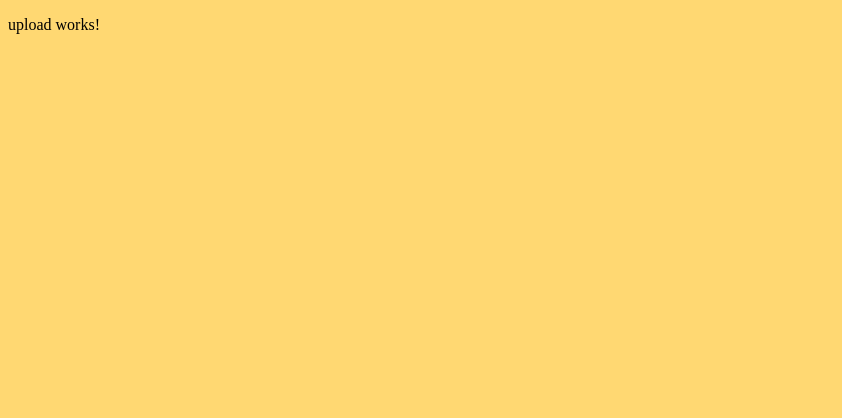
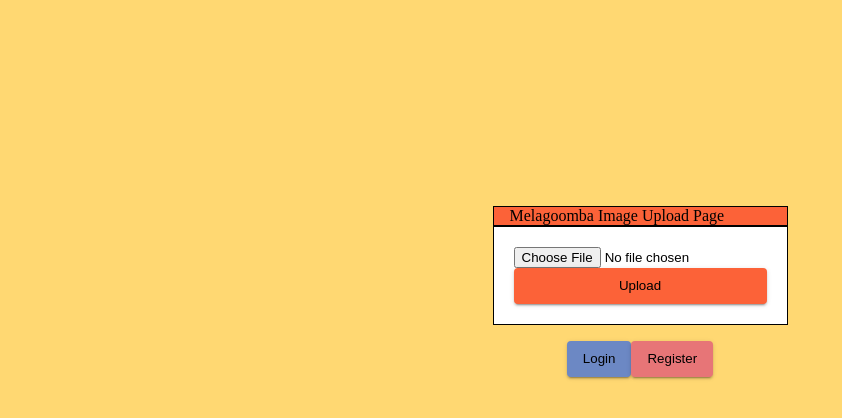
Before and after one commit to amyawu/CEN3031-Project, an Angular app in the folder front-end/testing/: page /upload in a window 1280 px wide. Shown: the top 418 px of the page, without its empty margins (0-842 px from the left). Built offline with nearby package versions, Linux system fonts and the light colour scheme.

Commit message:
created image upload page UI, connected all pages

```diff
--- a/front-end/testing/src/app/login/login.component.css
+++ b/front-end/testing/src/app/login/login.component.css
@@ -5,6 +5,11 @@
 .main-div button {
     background: #6C88C4;
 }
+
+.button-row {
+    display: table-cell;
+ }
+
 .login-form {
     border: 1px solid;
     background: #FFF;
--- a/front-end/testing/src/app/login/login.component.html
+++ b/front-end/testing/src/app/login/login.component.html
@@ -16,5 +16,8 @@
             </form>
         </mat-card-content>
     </mat-card>
-    <button mat-raised-button [routerLink]="['/register']">Need an account? Go to register page</button>
+    <div class = "button-row">
+        <button mat-raised-button style="background-color: #E77577;" [routerLink]="['/register']">Register</button>
+        <button mat-raised-button style="background-color: #FC6238;" [routerLink]="['/upload']">Upload an Image</button>
+    </div>
 </div>
--- a/front-end/testing/src/app/register/register.component.css
+++ b/front-end/testing/src/app/register/register.component.css
@@ -6,12 +6,17 @@
 .main-div button {
     background: #E77577;
 }
+
 .login-form {
     border: 1px solid;
     background: #FFF;
     padding: 20px;
 }
 
+.button-row {
+    display: table-cell;
+ }
+
 .mat-toolbar {
     border: 1px solid;
     background: #E77577;
--- a/front-end/testing/src/app/register/register.component.html
+++ b/front-end/testing/src/app/register/register.component.html
@@ -16,5 +16,8 @@
             </form>
         </mat-card-content>
     </mat-card>
-    <button mat-raised-button [routerLink]="['/login']">Have an account? Go to login page</button>
+    <div class = "button-row">
+        <button mat-raised-button style="background-color: #6C88C4;" [routerLink]="['/login']">Login</button>
+        <button mat-raised-button style="background-color: #FC6238;" [routerLink]="['/upload']">Upload an Image</button>
+    </div>
 </div>
--- a/front-end/testing/src/app/upload/upload.component.css
+++ b/front-end/testing/src/app/upload/upload.component.css
@@ -0,0 +1,23 @@
+.main-div {
+    margin: auto;
+    margin-top: 15%;
+}
+
+.upload-form {
+    border: 1px solid;
+    background: #FFF;
+    padding: 20px;
+}
+
+.mat-toolbar {
+    border: 1px solid;
+    background: #FC6238;
+ }
+
+ .button-row {
+    display: table-cell;
+ }
+
+ .main-div button {
+    background: #FC6238;
+}
--- a/front-end/testing/src/app/upload/upload.component.html
+++ b/front-end/testing/src/app/upload/upload.component.html
@@ -1 +1,15 @@
-<p>upload works!</p>
+                <div fxLayout="column" fxLayoutAlign="center center" fxFlexFill class="main-div" fxFlexAlign = "stretch">
+                    <mat-card fxFlex="">
+                        <mat-card-content>
+                            <mat-toolbar>Melagoomba Image Upload Page</mat-toolbar>
+                            <form fxLayoutAlign="stretch" fxLayout="column" class="upload-form">
+                                <input type ="file" (change) = "onFileSelected($event)">
+                                <button (click) = "onUpload()" mat-raised-button>Upload</button>
+                            </form>
+                        </mat-card-content>
+                    </mat-card>
+                    <div class = "button-row">
+                        <button mat-raised-button style="background-color: #6C88C4;" [routerLink]="['/login']">Login</button>
+                        <button mat-raised-button style="background-color: #E77577;" [routerLink]="['/register']">Register</button>
+                    </div>
+                </div>
--- a/front-end/testing/src/app/upload/upload.component.ts
+++ b/front-end/testing/src/app/upload/upload.component.ts
@@ -1,4 +1,5 @@
 import { Component } from '@angular/core';
+import { HttpClient } from '@angular/common/http'
 
 @Component({
   selector: 'app-upload',
@@ -6,5 +7,16 @@ import { Component } from '@angular/core';
   styleUrls: ['./upload.component.css']
 })
 export class UploadComponent {
+  selectedFile = null;
 
+  constructor(private http: HttpClient) {}
+
+  onFileSelected(event: any) {
+    console.log(event)
+    this.selectedFile = event.target.files[0]
+  }
+
+  onUpload() {
+
+  }
 }
```
